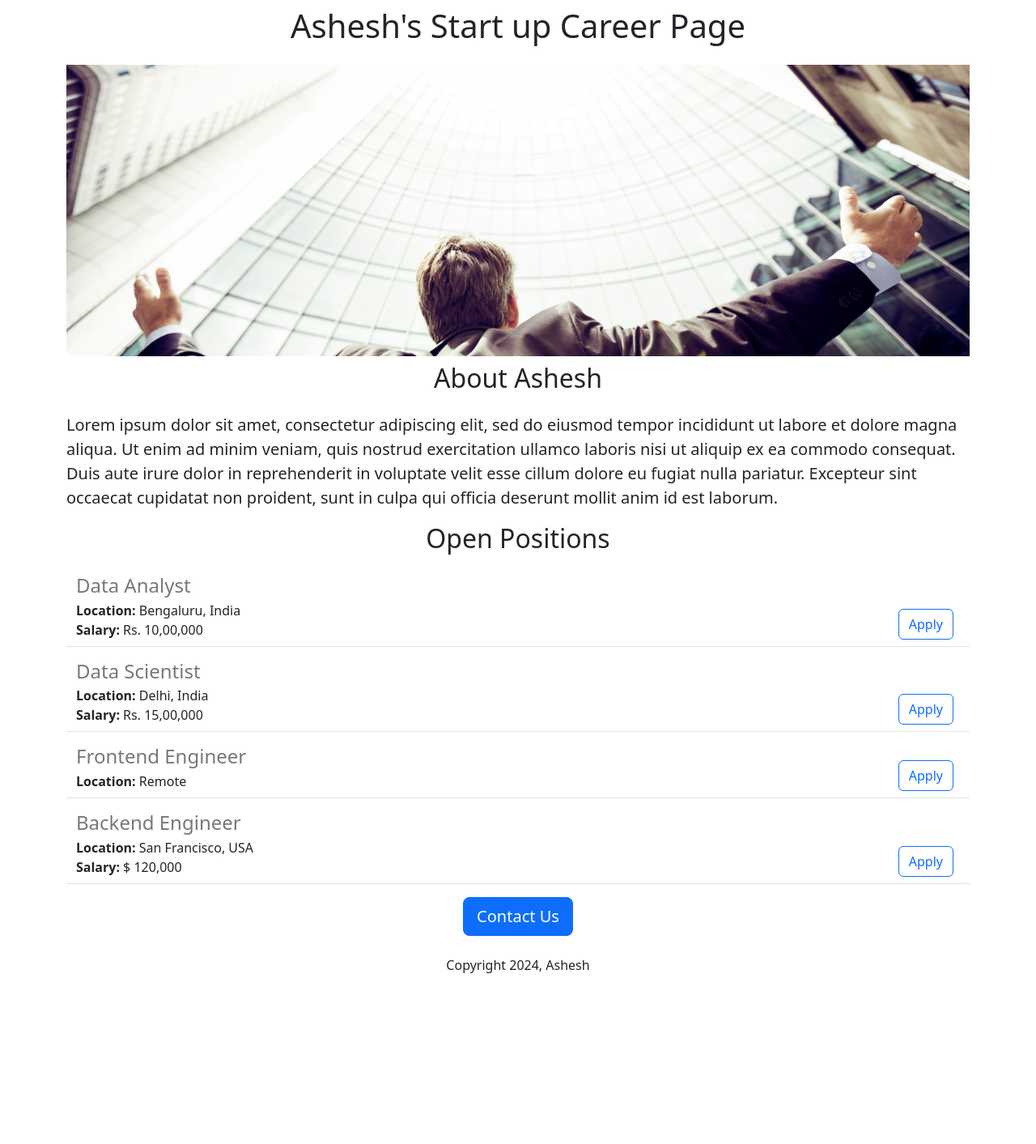
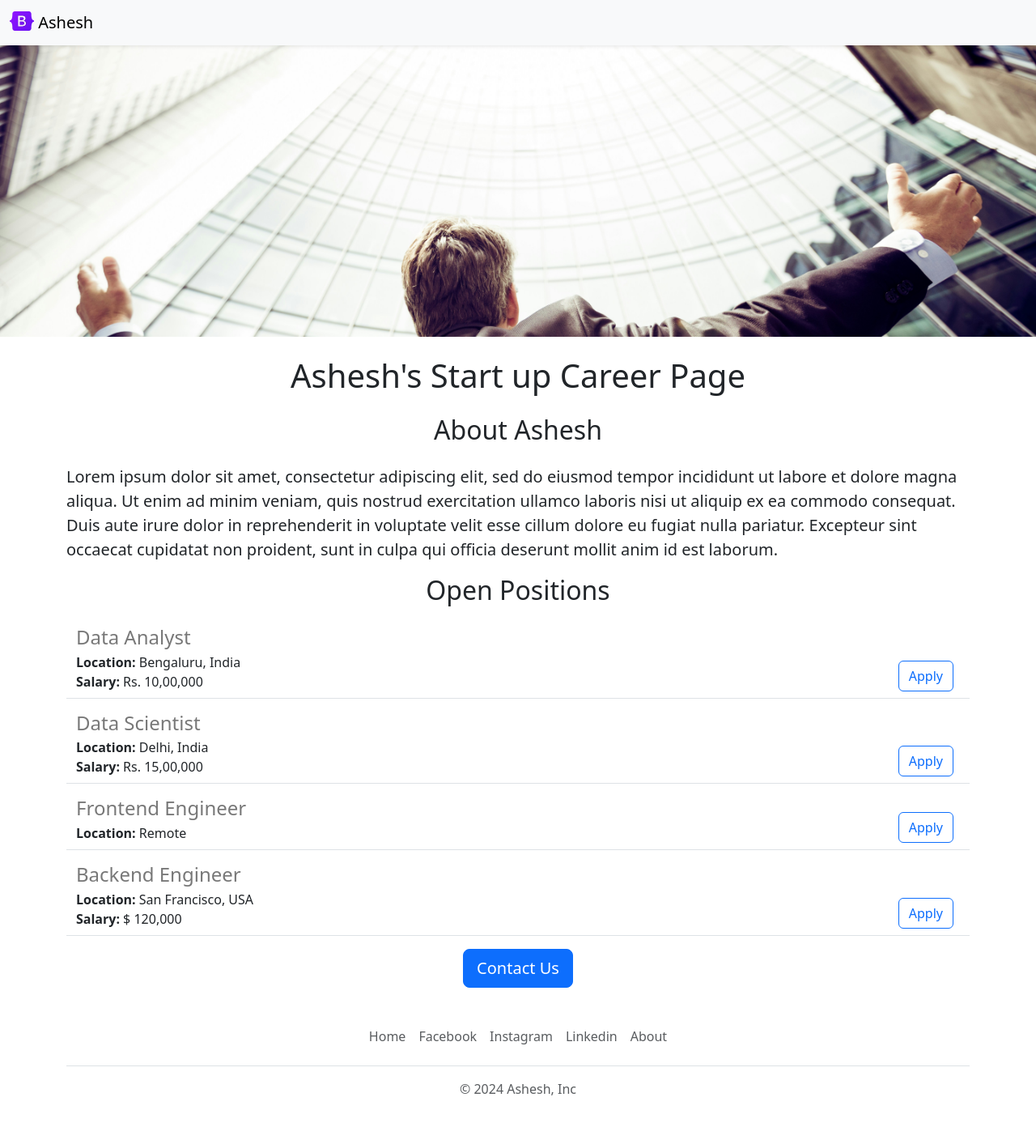
Before and after one commit to ashesh25/ashesh-careers-website-v2, a Flask app: page / in a window 1280 px wide. Shown: the whole page at 81% size. Before the commit the page ends 1202 px from the top, so only its background shows below. Run offline with Flask 3, Linux system fonts and the light colour scheme.

Commit message:
Functional and aesthetic improvements

```diff
--- /dev/null
+++ b/templates/footer.html
@@ -0,0 +1,12 @@
+<div class="container">
+  <footer class="py-3 my-4">
+    <ul class="nav justify-content-center border-bottom pb-3 mb-3">
+      <li class="nav-item"><a href="https://asheshs-demo-website.onrender.com/" class="nav-link px-2 text-body-secondary">Home</a></li>
+      <li class="nav-item"><a target="_blank" href="https://www.facebook.com/ashesh.chakraborty.50/" class="nav-link px-2 text-body-secondary">Facebook</a></li>
+      <li class="nav-item"><a href="#" class="nav-link px-2 text-body-secondary">Instagram</a></li>
+      <li class="nav-item"><a href="#" class="nav-link px-2 text-body-secondary">Linkedin</a></li>
+      <li class="nav-item"><a href="#" class="nav-link px-2 text-body-secondary">About</a></li>
+    </ul>
+    <p class="text-center text-body-secondary">&copy; 2024 Ashesh, Inc</p>
+  </footer>
+</div>
--- a/templates/home.html
+++ b/templates/home.html
@@ -6,16 +6,20 @@
         height: 360px;
         width: 100%;
         object-fit: cover;
+        margin-bottom: 16px;
       }
     </style>
     <meta charset="utf-8">
     <meta name="viewport" content="witdh=device-width, initial-scale=1">
       <link href="https://cdn.jsdelivr.net/npm/bootstrap@5.3.3/dist/css/bootstrap.min.css" rel="stylesheet" integrity="sha384-QWTKZyjpPEjISv5WaRU9OFeRpok6YctnYmDr5pNlyT2bRjXh0JMhjY6hW+ALEwIH" crossorigin="anonymous">
     <title>Ashesh Careers</title>
+    </head>
     <body>
+      {% include 'nav.html' %}
+      <img id="banner" class="img-fluid" src="https://64843039-33dc-4171-9ae5-84336fcb420c-00-1mmca5fo7b9wh.janeway.replit.dev/static/banner.jpg">
         <div class="container">
         <h1 class="text-center mt-2 mb-4">Ashesh's Start up Career Page</h1>
-        <img id="banner" class="img-fluid" src="https://64843039-33dc-4171-9ae5-84336fcb420c-00-1mmca5fo7b9wh.janeway.replit.dev/static/banner.jpg">
+
         <h2 class="text-center mt-2 mb-4">About Ashesh</h2>
         <p class="lead">Lorem ipsum dolor sit amet, consectetur adipiscing elit, sed do eiusmod tempor incididunt ut labore et dolore magna aliqua. Ut enim ad minim veniam, quis nostrud exercitation ullamco laboris nisi ut aliquip ex ea commodo consequat. Duis aute irure dolor in reprehenderit in voluptate velit esse cillum dolore eu fugiat nulla pariatur. Excepteur sint occaecat cupidatat non proident, sunt in culpa qui officia deserunt mollit anim id est laborum.</p>
         <h2 class="text-center mt-2 mb-4">Open Positions</h2>
@@ -25,10 +29,10 @@
           {% endfor %}
         </div>
         <div class="text-center">
-        <button class="btn btn-primary btn-lg">Contact Us</button>
-          <p class="mt-4">Copyright 2024, Ashesh </p>
+        <a href="mailto:cyber.ashesh@gmail.com?subject=Questions%20about%20Job&body=Name%3A%0D%0AQuestion%3A" class="btn btn-primary btn-lg">Contact Us</a>
           </div>
         </div>
+      {% include 'footer.html' %}
     </body>
-  </head>
+
 </html>
--- a/templates/jobitem.html
+++ b/templates/jobitem.html
@@ -14,7 +14,7 @@
     </div>
     <div class="col align-self-end">
       <div class="d-grid gap-2 d-md-flex justify-content-md-end">
-        <button type="button" class="btn btn-outline-primary me-md-2">Apply</button>
+        <a href="mailto:cyber.ashesh@gmail.com?subject=Application%20for%20{{job['title']}}&body=Name%3A%0D%0AExperience%3A" type="button" class="btn btn-outline-primary me-md-2">Apply</a>
           </div>
     </div>
   </div>
--- /dev/null
+++ b/templates/nav.html
@@ -0,0 +1,9 @@
+<nav class="navbar bg-body-tertiary shadow-sm fixed-top bg-white">
+  <div class="container-fluid">
+    <a class="navbar-brand" href="#">
+      <img src="/static/bootstrap-logo.svg" alt="Logo" width="30" height="24" class="d-inline-block align-text-top">
+      Ashesh
+    </a>
+  </div>
+</nav>
+<div style="height:56px"></div>
```
Also changed, not shown: static/bootstrap-logo.svg (added).
